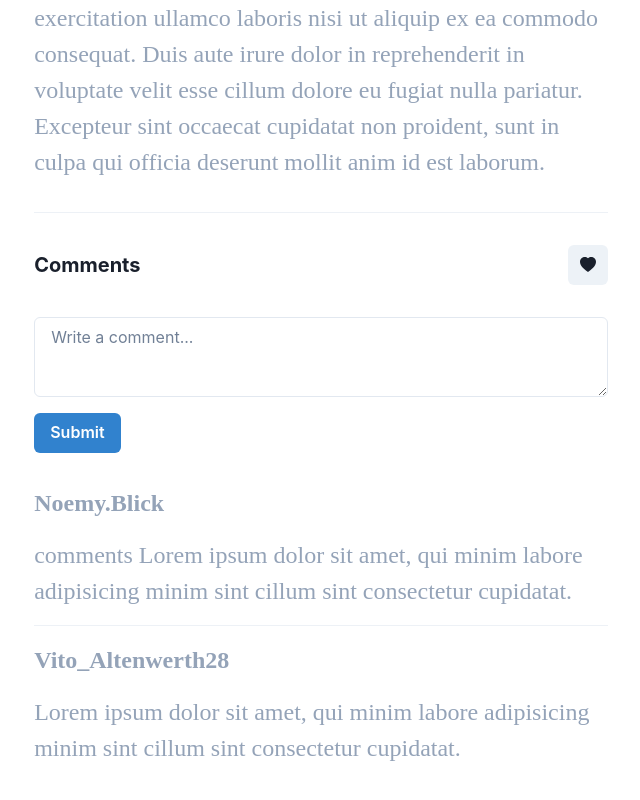
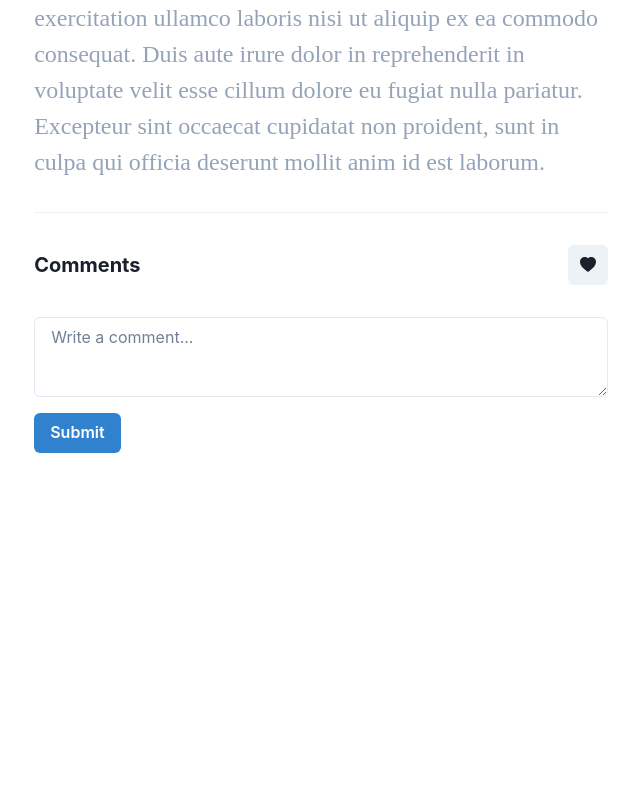
Before and after one commit to RauliYoung/QLimax, a Next.js app: page /blogpage in a window 1280 px wide. Shown: the part 729-1529 px from the top of the page, without its empty margins (319-959 px from the left). After the commit the page ends 1254 px from the top, so only its background shows below. Built offline with nearby package versions, Linux system fonts and the light colour scheme; a web font is replaced by a local one.

Commit message:
feature/blogpage
added some dumy data to show to ilkka

```diff
--- a/src/app/blogpage/page.tsx
+++ b/src/app/blogpage/page.tsx
@@ -1,5 +1,5 @@
-'use client';
-import React from 'react';
+"use client";
+import React, {useState} from 'react';
 import {
   Box,
   Container,
@@ -14,21 +14,40 @@ import {
   Tag,
   Stack,
 } from '@chakra-ui/react';
-import {useState} from 'react';
 import {BsHeartFill} from 'react-icons/bs';
 
-const BlogPostPage = () => {
+type Comment = {
+  id: number;
+  user: string;
+  text: string;
+};
+
+const BlogPostPage: React.FC = () => {
   const date = new Date().toLocaleDateString('fi-FI');
-  const [isSubmitting] = useState(false);
+  const [isSubmitting, setIsSubmitting] = useState(false);
   const [comment, setComment] = useState('');
+  const [comments, setComments] = useState<Comment[]>([]);
 
-  const handleSubmit = () => {
-    // send comment to server
-    console.log('comment submitted',comment);
-  }
+  // comment functions just for funsies and to show to ilkka
+  // TODO: replace with actual comment functionality and backend connection
+
+  const handleCommentSubmit = () => {
+    setIsSubmitting(true);
+    const newComment: Comment = {
+      id: comments.length + 1,
+      user: 'Username',
+      text: comment,
+    };
+    setTimeout (() => {
+    setComments([...comments, newComment]);
+    setIsSubmitting(false);
+    setComment('');
+    }
+    , 1000);
+  };
 
   return (
-    <Container py={10} >
+    <Container py={10}>
       <VStack spacing={8} alignItems="flex-start">
         <Heading>BLOGPOST</Heading>
         <Flex alignItems="center" justifyContent="space-between">
@@ -58,29 +77,31 @@ const BlogPostPage = () => {
           <IconButton aria-label="like" icon={<BsHeartFill />} />
         </Flex>
         <Box w="full">
-          <Textarea placeholder="Write a comment..." mb={4} onChange={(e) => setComment(e.target.value)} />
+          <Textarea
+            placeholder="Write a comment..."
+            mb={4}
+            value={comment}
+            onChange={(e) => setComment(e.target.value)}
+          />
           <Button
             colorScheme="blue"
             isLoading={isSubmitting}
             loadingText="Submitting"
             spinnerPlacement="start"
-            onClick={handleSubmit}
+            onClick={handleCommentSubmit}
+            aria-label="submit comment"
           >
             Submit
           </Button>
         </Box>
         <VStack spacing={4} alignItems="flex-start" w="full">
-          <Text fontWeight="bold">Noemy.Blick</Text>
-          <Text>
-            comments Lorem ipsum dolor sit amet, qui minim labore adipisicing
-            minim sint cillum sint consectetur cupidatat.
-          </Text>
-          <Divider />
-          <Text fontWeight="bold">Vito_Altenwerth28</Text>
-          <Text>
-            Lorem ipsum dolor sit amet, qui minim labore adipisicing minim sint
-            cillum sint consectetur cupidatat.
-          </Text>
+          {comments.map((comment) => (
+            <Box key={comment.id}>
+              <Text fontWeight="bold">{comment.user}</Text>
+              <Text>{comment.text}</Text>
+              <Divider />
+            </Box>
+          ))}
         </VStack>
       </VStack>
     </Container>
--- a/src/app/search/page.tsx
+++ b/src/app/search/page.tsx
@@ -41,6 +41,7 @@ const SearchPage: React.FC = () => {
           <Box display="flex">
             <Input
               placeholder="Search..."
+              aria-label="Search input"
               value={searchTerm}
               onChange={handleSearch}
               size="lg"
```
